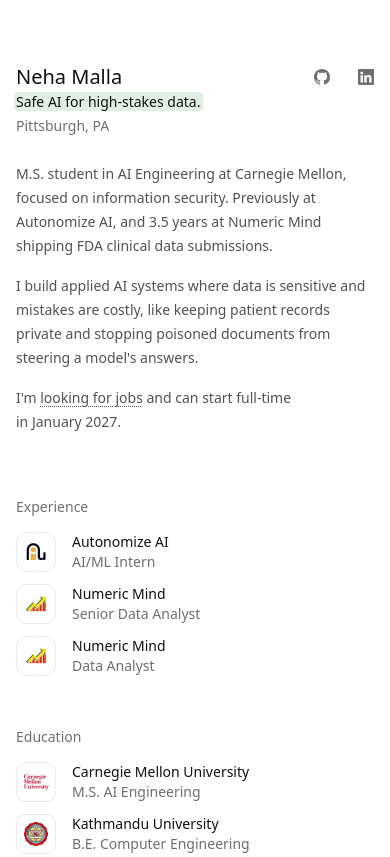
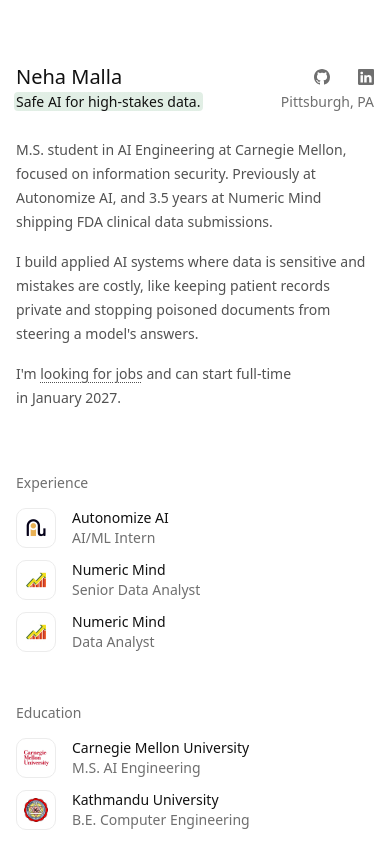
Before and after one commit to mallaneha/mallaneha.github.io, an Astro site: page / in a window 390 px wide. Shown: the top 857 px of the page. Built offline with nearby package versions, Linux system fonts and the light colour scheme; Astro itself is replaced by a stand-in of ours.

Commit message:
Header: location sits under the GitHub/LinkedIn icons, level with the tagline
Co-Authored-By: Claude Opus 5.5 <noreply@anthropic.com>

```diff
--- a/src/pages/index.astro
+++ b/src/pages/index.astro
@@ -82,8 +82,8 @@ const educationDrawers = await Promise.all(
         <p class="tagline">
           <mark>{site.tagline}</mark>
         </p>
-        <p class="location">{site.location}</p>
       </div>
+      <div class="aside">
         <span class="social">
           <a
             href={site.links.github}
@@ -109,6 +109,8 @@ const educationDrawers = await Promise.all(
             </a>
           )}
         </span>
+        <p class="location">{site.location}</p>
+      </div>
     </div>
     {site.intro.map((line) => (
       <p>
@@ -279,6 +281,13 @@ const educationDrawers = await Promise.all(
     margin: 0;
     color: var(--color-muted);
   }
+  /* The icons with the location under them, both flush right. */
+  .aside {
+    display: flex;
+    flex: none;
+    flex-direction: column;
+    align-items: flex-end;
+  }
   .top {
     --cat: 2.5rem; /* the cat's height */
     --glyph: 1rem; /* the social icons' size */
@@ -325,6 +334,10 @@ const educationDrawers = await Promise.all(
       );
       margin-top: calc(var(--glyph-top) - var(--pad) / 2);
       margin-right: calc(var(--pad) / -2);
+    }
+    /* The 44px icon targets run past the name's line; pull the location up level with the tagline. */
+    .location {
+      margin-top: calc((var(--text-xl) * var(--leading-tight) - 2.75rem) / 2);
     }
   }
   .availability {
```
Lines whose indentation alone changed are shown as unchanged.
